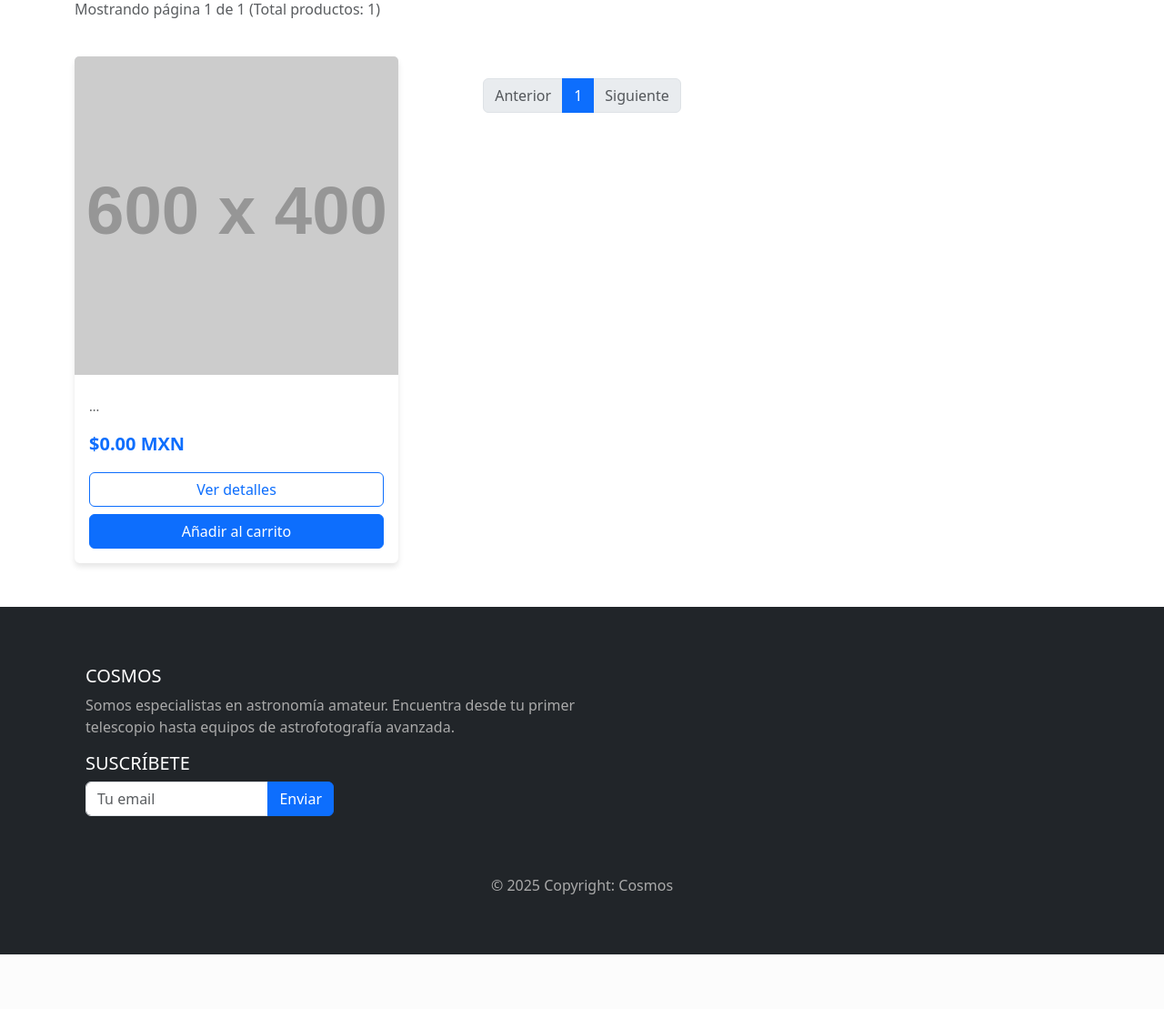
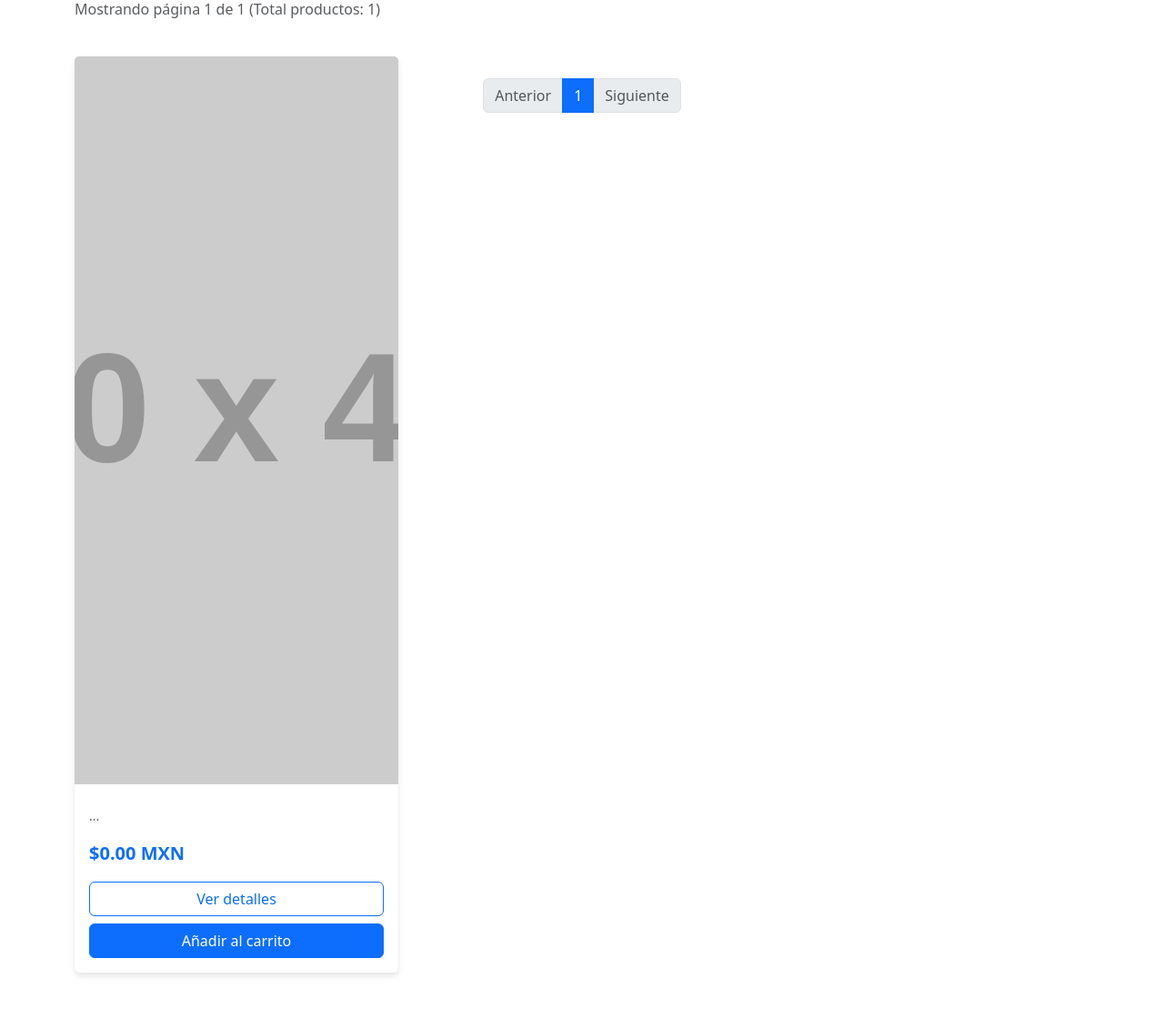
Before and after one commit to SCosme11/ProyectoFinalDTI, a PHP site: page / in a window 1280 px wide. Shown: the part 654-1763 px from the top of the page at 91% size. Before the commit the page ends 1703 px from the top, so only its background shows below. Run offline with PHP 8.4, Linux system fonts and the light colour scheme; tables that the repository leaves empty or names only in its code hold one stand-in row (values such as "Sample post"); grey boxes labelled with a size stand in for pictures from a placeholder-image service; data that the repository does not hold is empty; some libraries are stand-ins or nearby versions.

Commit message:
Cambios para que las imágenes se vean mejor.

```diff
--- a/css/index.css
+++ b/css/index.css
@@ -26,7 +26,7 @@
     }
 
     .card-img-top {
-      height: 350px;
+      height: 800px;
       object-fit: cover;
       background-color: #f8f9fa;
     }
```
